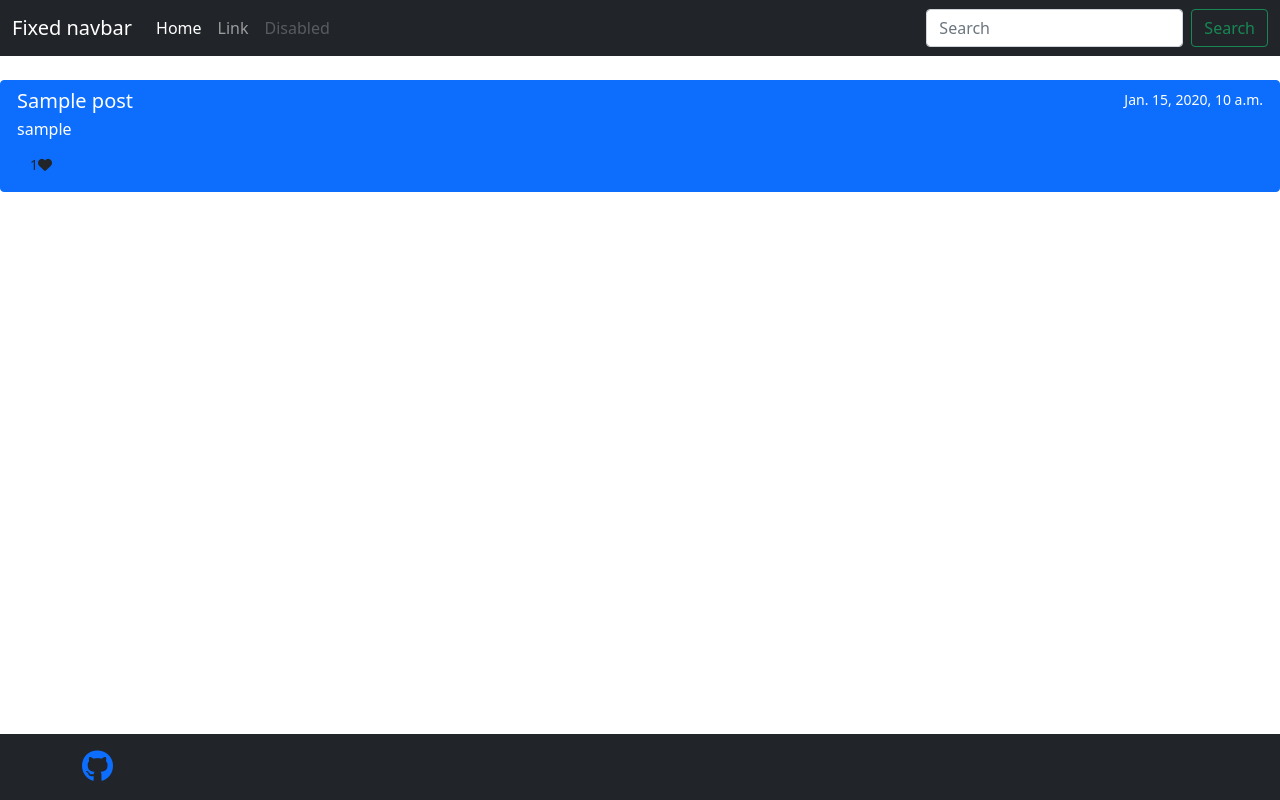
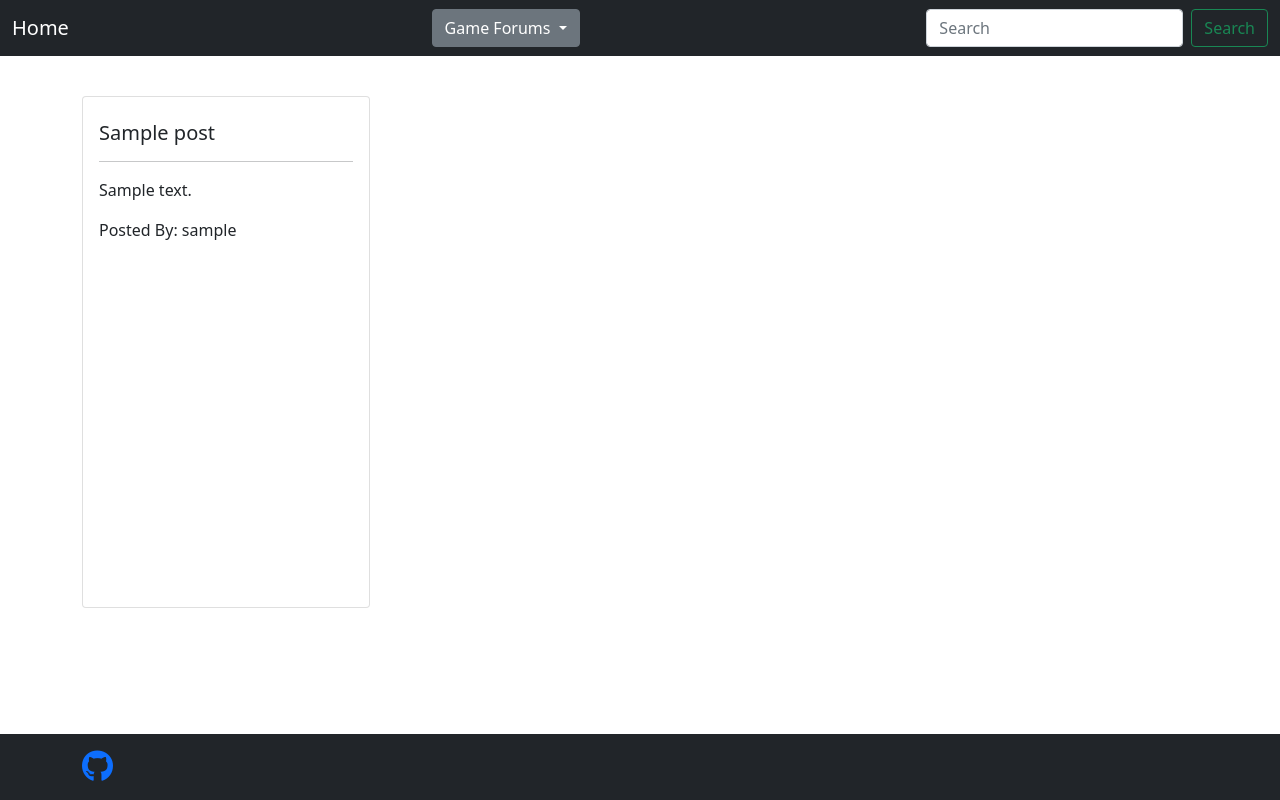
Before and after one commit to Code-Institute-Submissions/Knasten-forum_JanResub, a Django app: a page that uses templates/base.html in a window 1280 px wide. Run offline with Django 3.2, Linux system fonts and the light colour scheme; tables that the repository leaves empty hold one stand-in row (values such as "Sample post"); some libraries are stand-ins or nearby versions.

Commit message:
start styling base.html and postview.html, Add_Post and Edit_post views

```diff
--- a/forum/views.py
+++ b/forum/views.py
@@ -1,11 +1,12 @@
 from django.shortcuts import render, get_object_or_404
-from django.views import generic, View
+from django.views.generic import View, CreateView, ListView, DetailView, UpdateView
 from django.http import HttpResponse
+from .forms import AddPost, EditPost, CommentForm
 from .models import Game, Post, Comment
 
 # Create your views here.
 
-class GameList(generic.ListView):
+class GameList(ListView):
     model = Game
     queryset = Game.objects.all()
     template_name = 'index.html'
@@ -19,7 +20,7 @@ class PostList(View):
         posts = game.forum_posts.all()
         return render(
             request,
-            "post.html",
+            "postlist.html",
             {
                 'game': game,
                 'posts': posts,
@@ -27,7 +28,19 @@ class PostList(View):
         )
 
 
-class PostView(generic.DetailView):
+class PostView(DetailView):
     model = Post
     queryset = Post.objects.all()
     template_name = 'postview.html'
+
+
+class Add_Post(CreateView):
+    model = Post
+    form_class = AddPost
+    template_name = 'add-post.html'
+
+
+class Edit_Post(UpdateView):
+    model = Post
+    form_class = EditPost
+    template_name = 'edit-post.html'
--- /dev/null
+++ b/templates/add-post.html
@@ -0,0 +1,6 @@
+{% extends "base.html" %}
+
+{% block content %}
+
+
+{% endblock content %}
--- a/templates/base.html
+++ b/templates/base.html
@@ -16,22 +16,17 @@
     <!-- Navbar -->
     <nav class="navbar navbar-expand-md navbar-dark fixed-top bg-dark">
         <div class="container-fluid">
-          <a class="navbar-brand" href="#">Fixed navbar</a>
-          <button class="navbar-toggler" type="button" data-bs-toggle="collapse" data-bs-target="#navbarCollapse" aria-controls="navbarCollapse" aria-expanded="false" aria-label="Toggle navigation">
-            <span class="navbar-toggler-icon"></span>
-          </button>
-          <div class="collapse navbar-collapse" id="navbarCollapse">
-            <ul class="navbar-nav me-auto mb-2 mb-md-0">
-              <li class="nav-item">
-                <a class="nav-link active" aria-current="page" href="#">Home</a>
-              </li>
-              <li class="nav-item">
-                <a class="nav-link" href="#">Link</a>
-              </li>
-              <li class="nav-item">
-                <a class="nav-link disabled">Disabled</a>
-              </li>
+          <a class="navbar-brand" href="{% url 'home' %}">Home</a>
+          <div class="dropdown">
+            <button class="btn btn-secondary dropdown-toggle" type="button" id="dropdownMenuButton1" data-bs-toggle="dropdown" aria-expanded="false">
+              Game Forums
+            </button>
+            <ul class="dropdown-menu" aria-labelledby="dropdownMenuButton1">
+              {% for game in game_list %}
+              <li><a class="dropdown-item" href="{% url 'postlist' game.name %}">{{ game.name }}</a></li>
+              {% endfor %}
             </ul>
+          </div>
             <form class="d-flex">
               <input class="form-control me-2" type="search" placeholder="Search" aria-label="Search">
               <button class="btn btn-outline-success" type="submit">Search</button>
--- /dev/null
+++ b/templates/edit-post.html
@@ -0,0 +1,6 @@
+{% extends "base.html" %}
+
+{% block content %}
+
+
+{% endblock content %}
--- a/templates/post.html
+++ /dev/null
@@ -1,19 +0,0 @@
-{% extends "base.html" %}
-{% block content %}
-
-
-{% for post in posts %}
-<div class="list-group">
-    <a href="{% url 'postview' post.pk %}" class="list-group-item list-group-item-action active" aria-current="true">
-      <div class="d-flex w-100 justify-content-between">
-        <h5 class="mb-1">{{ post.title }}</h5>
-        <small>{{ post.created_on }}</small>
-      </div>
-      <p class="mb-1">{{ post.author|striptags }}</p>
-      <button type="submit" class="btn"><small>{{ post.likes.count }}<i class="fas fa-heart"></i></small></button>
-    </a>
-</div>
-{% endfor %}
-
-
-{% endblock content %}
--- /dev/null
+++ b/templates/postlist.html
@@ -0,0 +1,29 @@
+{% extends "base.html" %}
+{% block content %}
+
+
+
+<div class="container">
+  <div class="row align-items-start">
+    {% for post in posts %}
+      <div class="col">
+          <div class="card mt-3" style="width: 18rem; height: 32rem;">
+              <div class="card-body">
+                <h5 class="card-title mt-2">{{ post.title }}</h5>
+                <hr>
+                <p class="card-text mt-3">{{ post.content }}</p>
+                <a href="{% url 'postview' post.pk %}" class="stretched-link"></a>
+                <p class="">Posted By: {{ post.author }}</p>
+              </div>
+          </div>
+      </div>
+  {% if forloop.counter|divisibleby:3 %}
+  </div>
+  <div class="row align-items-start">
+  {% endif %}
+      {% endfor %}
+  </div>
+</div>
+
+
+{% endblock content %}
```
Also changed, not shown: forum/forms.py (added, +16 -0 lines), templates/postview.html (+23 -7 lines).
